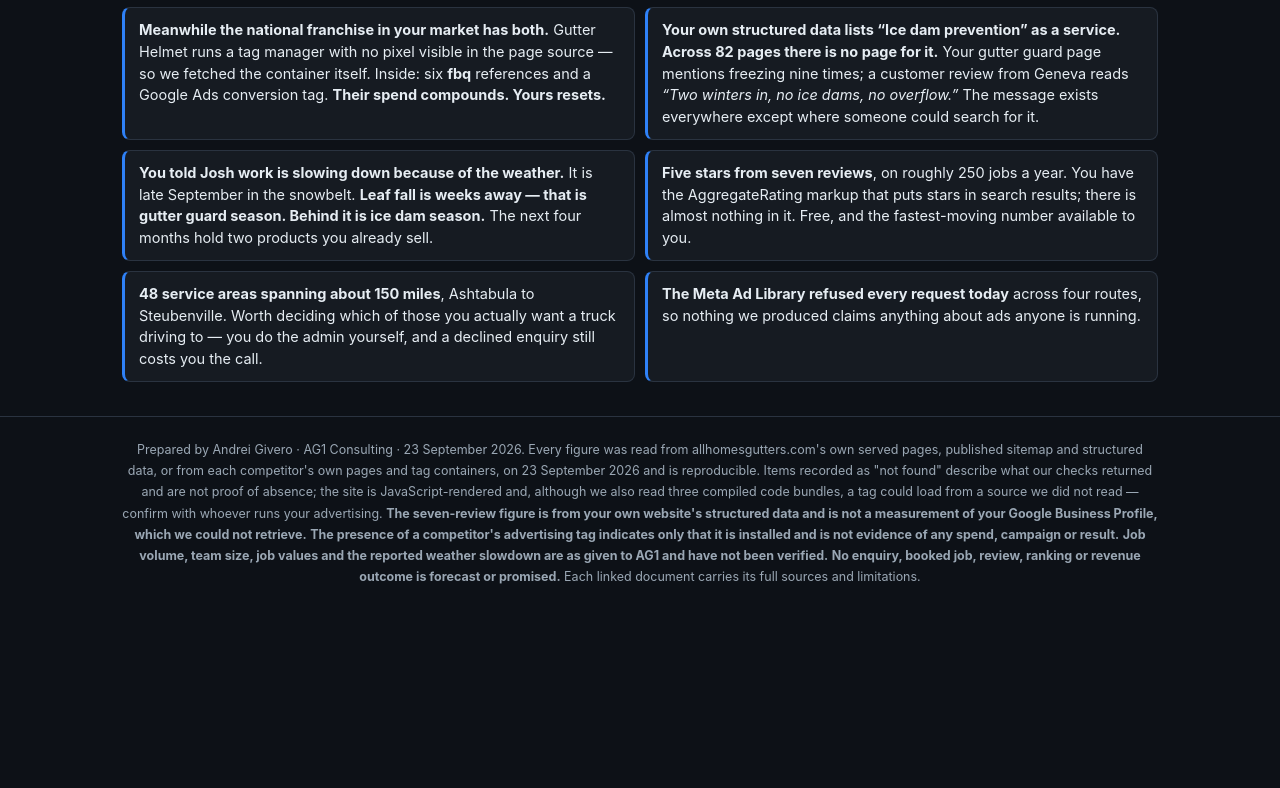
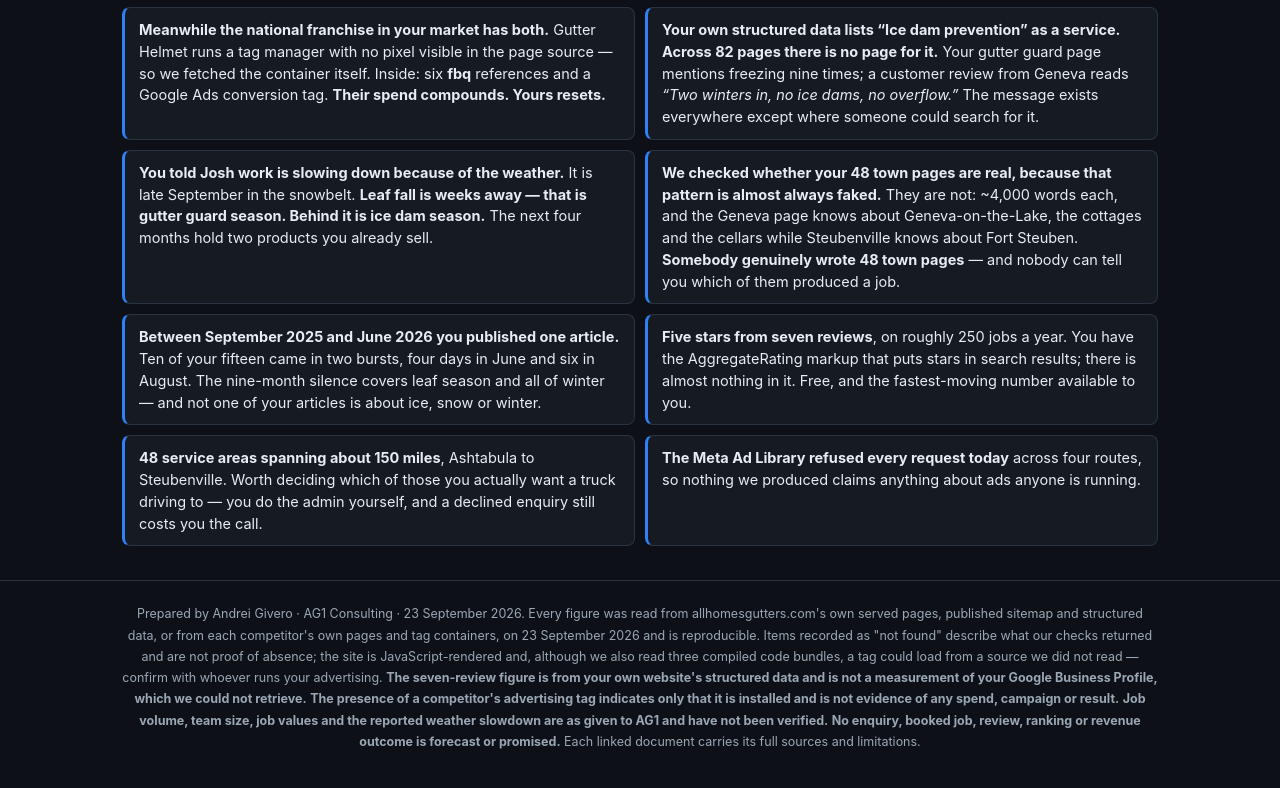
Before and after one commit to andrei170/all-homes-gutters-audit, a plain HTML site: page assets.html in a window 1280 px wide. Shown: the part 757-1545 px from the top of the page. Before the commit the page ends 1385 px from the top, so only its background shows below. Drawn offline with Linux system fonts and the light colour scheme.

Commit message:
Update assets.html

```diff
--- a/assets.html
+++ b/assets.html
@@ -127,6 +127,8 @@
       <li><b>Meanwhile the national franchise in your market has both.</b> Gutter Helmet runs a tag manager with no pixel visible in the page source &mdash; so we fetched the container itself. Inside: six <b>fbq</b> references and a Google Ads conversion tag. <b>Their spend compounds. Yours resets.</b></li>
       <li><b>Your own structured data lists &ldquo;Ice dam prevention&rdquo; as a service. Across 82 pages there is no page for it.</b> Your gutter guard page mentions freezing nine times; a customer review from Geneva reads <i>&ldquo;Two winters in, no ice dams, no overflow.&rdquo;</i> The message exists everywhere except where someone could search for it.</li>
       <li><b>You told Josh work is slowing down because of the weather.</b> It is late September in the snowbelt. <b>Leaf fall is weeks away &mdash; that is gutter guard season. Behind it is ice dam season.</b> The next four months hold two products you already sell.</li>
+      <li><b>We checked whether your 48 town pages are real, because that pattern is almost always faked.</b> They are not: ~4,000 words each, and the Geneva page knows about Geneva-on-the-Lake, the cottages and the cellars while Steubenville knows about Fort Steuben. <b>Somebody genuinely wrote 48 town pages</b> &mdash; and nobody can tell you which of them produced a job.</li>
+      <li><b>Between September 2025 and June 2026 you published one article.</b> Ten of your fifteen came in two bursts, four days in June and six in August. The nine-month silence covers leaf season and all of winter &mdash; and not one of your articles is about ice, snow or winter.</li>
       <li><b>Five stars from seven reviews</b>, on roughly 250 jobs a year. You have the AggregateRating markup that puts stars in search results; there is almost nothing in it. Free, and the fastest-moving number available to you.</li>
       <li><b>48 service areas spanning about 150 miles</b>, Ashtabula to Steubenville. Worth deciding which of those you actually want a truck driving to &mdash; you do the admin yourself, and a declined enquiry still costs you the call.</li>
       <li><b>The Meta Ad Library refused every request today</b> across four routes, so nothing we produced claims anything about ads anyone is running.</li>
```
